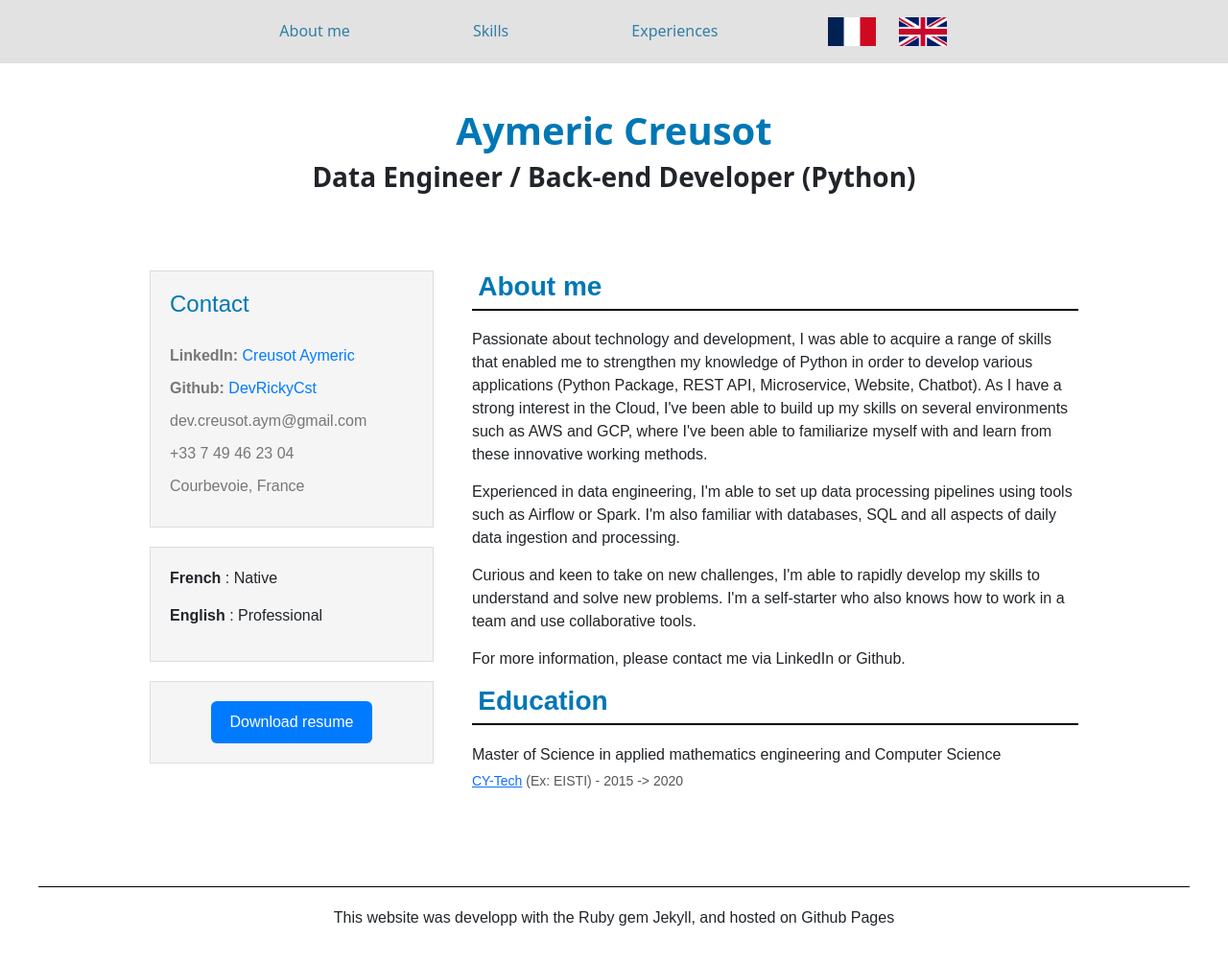
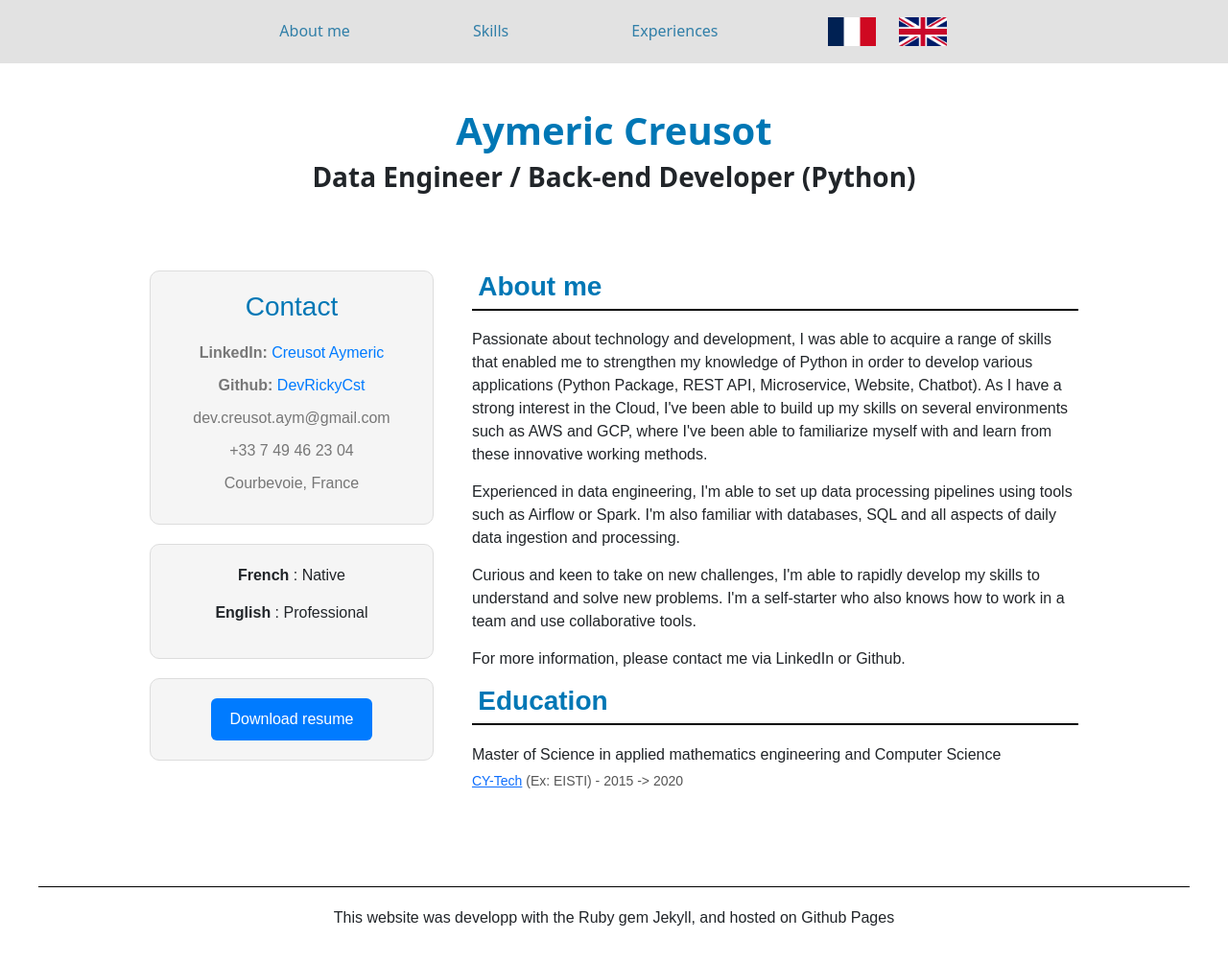
Before and after one commit to DevRickyCst/DevRickyCst.github.io, a Jekyll site: the page built from en/index.md, in a window 1280 px wide and 1004 px high. Shown: the whole window at 96% size. Built offline with Jekyll 4.4.1, drawn with Linux system fonts in a browser that asks for light colours.

Commit message:
Update UI (#7)

```diff
--- a/_includes/_pages/experience.html
+++ b/_includes/_pages/experience.html
@@ -6,7 +6,7 @@
     {% for experience in experiences reversed%}
         <div class="div_experience">
             <div class='experience_header'>
-                <h4 class= "blue">{{ experience.title }}</h4>
+                <h4 class= "blue">{{ experience.title }}, </h4>
                 <b class="experience_company_info">at
                     <a href="{{ experience.linkedin_url }}"> {{ experience.compagny }}</a>
                  ({{ experience.compagny_categ }})</b>
--- a/_includes/_pages/skills.html
+++ b/_includes/_pages/skills.html
@@ -21,3 +21,4 @@
         </div>
     </div>
     {% endfor %}
+</div>
--- a/_scss/_abount_me.scss
+++ b/_scss/_abount_me.scss
@@ -27,6 +27,8 @@
   padding: 20px;
   border: 1px solid #ddd;
   margin-bottom: 20px;
+  text-align: center;
+  border-radius: 10px;
 }
 
 .section-title {
--- a/_scss/_experiences.scss
+++ b/_scss/_experiences.scss
@@ -46,7 +46,7 @@
 }
 
 .experience_date {
-  font-size: 14px;
+  font-size: 16px;
   color: #555;
 }
 
--- a/en/index.md
+++ b/en/index.md
@@ -7,7 +7,7 @@ lable : about
         <div class="row">
             <div class="col-4">
                 <div class="left-block">
-                    <h4 class="blue">Contact</h4>
+                    <h3 class="blue">Contact</h3>
                     <div class="contact-info">
                       <p><strong>LinkedIn:</strong> <a href="https://www.linkedin.com/in/aymeric-creusot-099a70172/" target="_blank">Creusot Aymeric</a></p>
                       <p><strong>Github:</strong> <a href="https://github.com/DevRickyCst" target="_blank">DevRickyCst</a></p>
```
Also changed, not shown: fr/index.md (+1 -1 lines).
